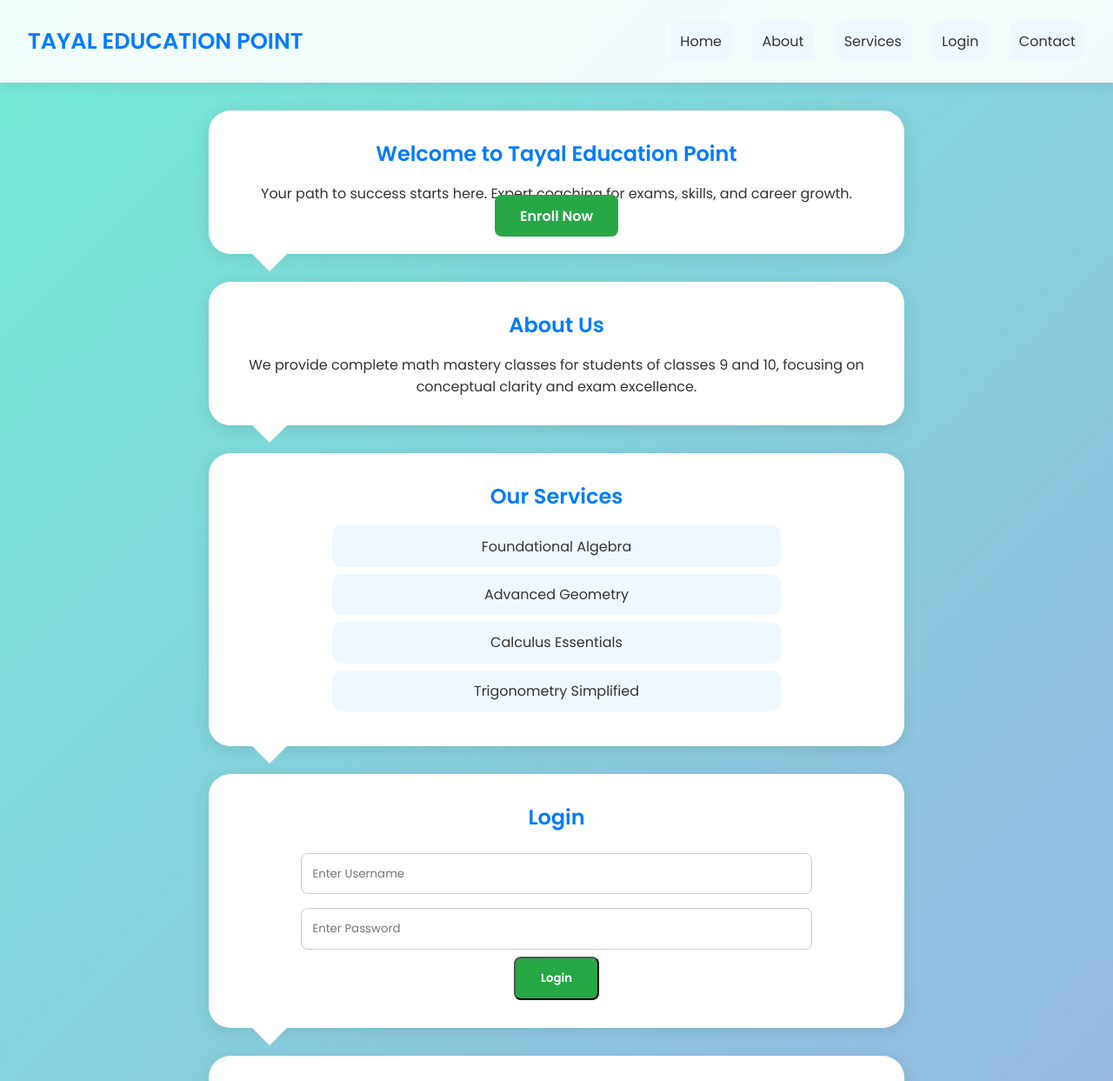
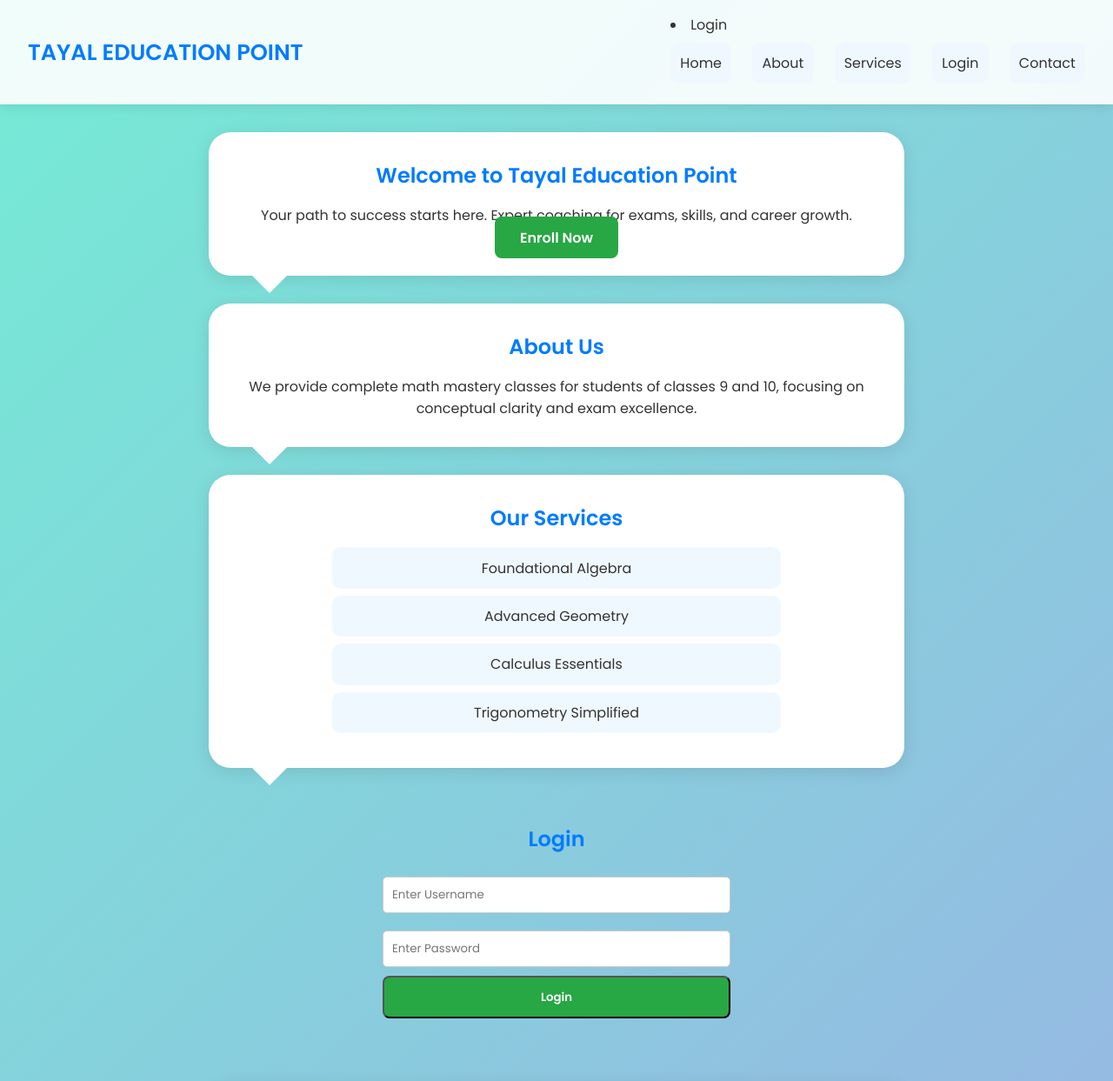
Before and after one commit to sunnykalkhanday77/tayaleducationpoint, a plain HTML site: page index.html in a window 1280 px wide. Shown: the top 1243 px of the page at 87% size. Drawn offline with Linux system fonts and the light colour scheme.

Commit message:
Update index.html

```diff
--- a/index.html
+++ b/index.html
@@ -13,6 +13,8 @@
   <header>
     <div class="logo">TAYAL EDUCATION POINT</div>
     <nav>
+      <li><a href="#login">Login</a></li>
+
       <ul>
         <li><a href="#home">Home</a></li>
         <li><a href="#about">About</a></li>
@@ -44,15 +46,18 @@
     </ul>
   </section>
 
-  <section id="login" class="bubble">
-    <h2>Login</h2>
-    <form id="loginForm">
-      <input type="text" id="username" placeholder="Enter Username" required />
-      <input type="password" id="password" placeholder="Enter Password" required />
-      <button type="submit" class="btn">Login</button>
-      <p id="loginMsg"></p>
-    </form>
-  </section>
+  <section id="login" class="about">
+  <h2>Login</h2>
+  <form id="loginForm" style="max-width:400px;margin:auto;text-align:center;">
+    <input type="text" id="username" placeholder="Enter Username" required
+           style="width:100%;padding:10px;margin:10px 0;border-radius:5px;border:1px solid #ccc;">
+    <input type="password" id="password" placeholder="Enter Password" required
+           style="width:100%;padding:10px;margin:10px 0;border-radius:5px;border:1px solid #ccc;">
+    <button type="submit" class="btn" style="width:100%;">Login</button>
+    <p id="loginMsg" style="color:red;margin-top:10px;"></p>
+  </form>
+</section>
+
 
   <section id="contact" class="bubble">
     <h2>Contact Us</h2>
```
